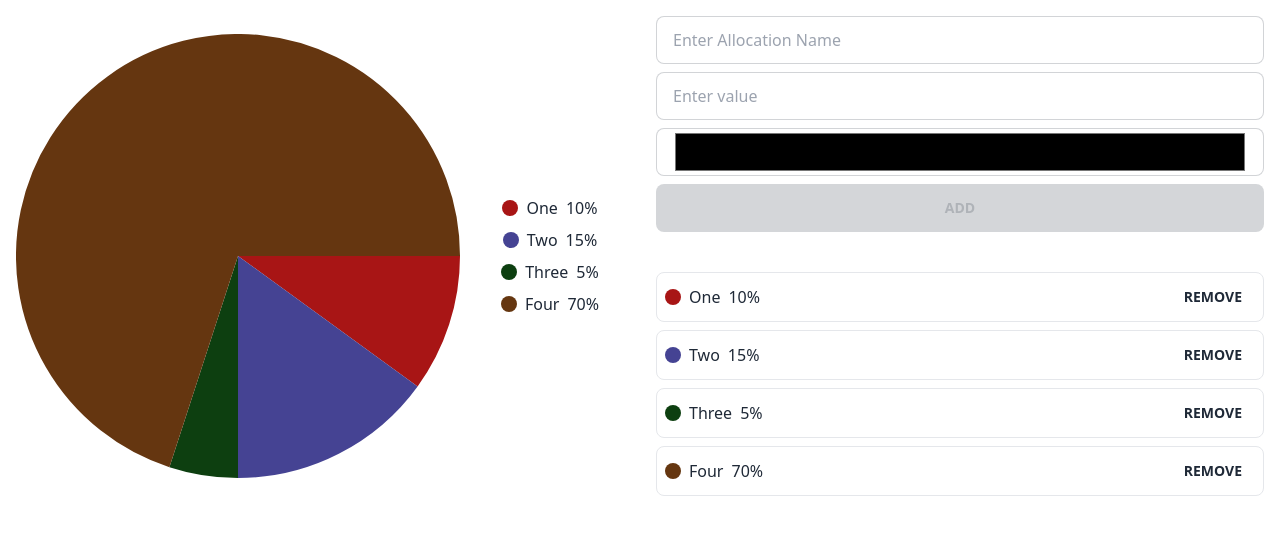
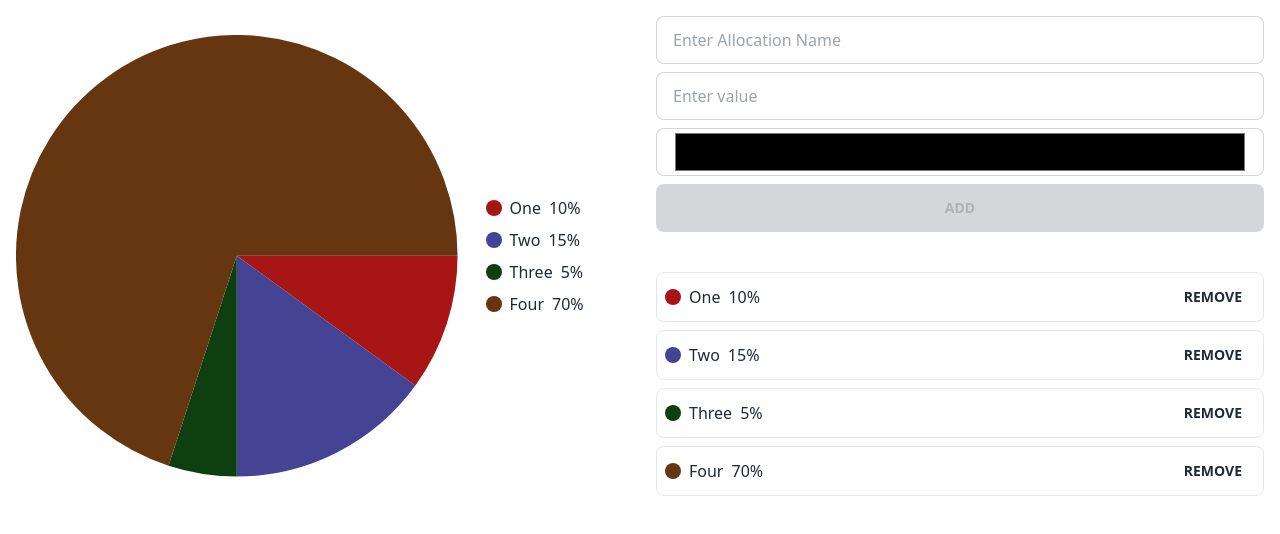
Before and after one commit to Omarbida/pieChart-react, a React (Vite) app: page / in a window 1280 px wide. Shown: the top 534 px of the page. Built offline with nearby package versions, Linux system fonts and the light colour scheme.

Commit message:
small stile fix

```diff
--- a/src/Chart.jsx
+++ b/src/Chart.jsx
@@ -10,7 +10,7 @@ export default function Chart({ data }) {
         // label={({ dataEntry }) => dataEntry.value}
         labelStyle={{ color: "#ffffff", fontSize: "7px" }}
       />
-      <div className="flex flex-col gap-2 w-1/3 items-center">
+      <div className="flex flex-col gap-2 w-1/3 pl-3">
         {data.map((item, index) => (
           <div key={index} className="flex items-center gap-2">
             <div
```
